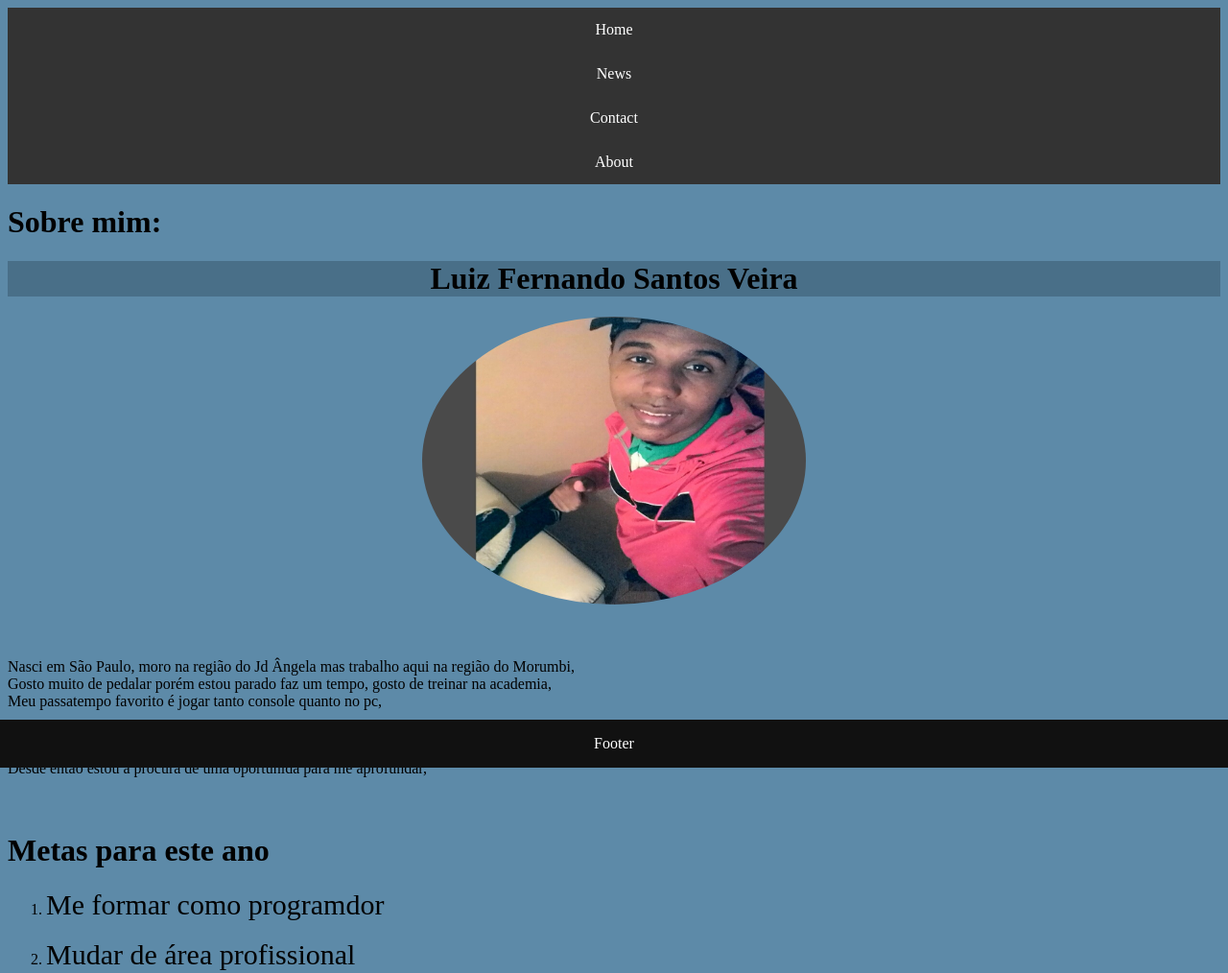
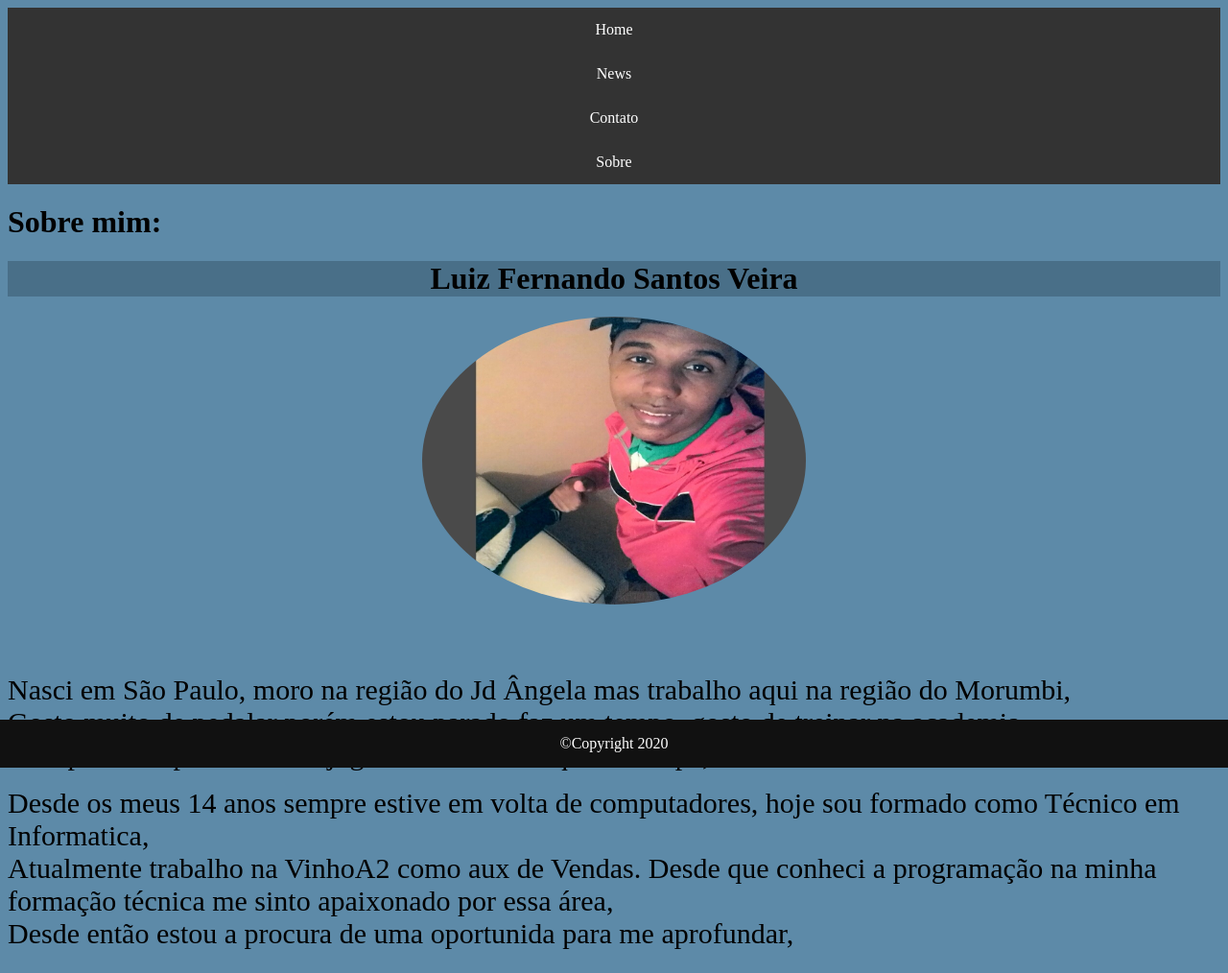
Before and after one commit to LuizF1408/minha_pagina, a plain HTML site: page index.html in a window 1280 px wide. Shown: the top 1014 px of the page at 96% size. Drawn offline with Linux system fonts and the light colour scheme.

Commit message:
att tudo

```diff
--- a/css/style.css
+++ b/css/style.css
@@ -5,7 +5,9 @@
     overflow: hidden;
     background-color: #333333;
   }
-
+  .navbar li {
+      float:center
+  }
 
 
   .navbar li a {
--- a/index.html
+++ b/index.html
@@ -12,8 +12,8 @@
   <ul>
     <li><a class="active" href="#home">Home</a></li>
     <li><a href="#news">News</a></li>
-    <li><a href="#contact">Contact</a></li>
-    <li><a href="#about">About</a></li>
+    <li><a href="#contact">Contato</a></li>
+    <li><a href="#about">Sobre</a></li>
 
   </ul>
 </div>
@@ -24,12 +24,12 @@
 <img style="border-radius: 50%" src ="perfil.jpg" width="400" height="300">
 </div>
 
-<a style="font-size:30px;"></a><br><br>Nasci em São Paulo, moro na região do Jd Ângela mas trabalho aqui na região do Morumbi,<br>Gosto muito de pedalar porém estou parado faz um tempo,
+<a style="font-size:30px;"><br><br>Nasci em São Paulo, moro na região do Jd Ângela mas trabalho aqui na região do Morumbi,<br>Gosto muito de pedalar porém estou parado faz um tempo,
 gosto de treinar na academia,<br> Meu passatempo favorito é jogar tanto console quanto no pc,
 <p>Desde os meus 14 anos sempre estive em volta de computadores, hoje sou formado como Técnico em Informatica,<br>
 Atualmente trabalho na VinhoA2 como aux de Vendas.
 Desde que conheci a programação na minha formação técnica me sinto apaixonado por essa área,<br> Desde então estou a procura de uma oportunida para me aprofundar,
-
+</a>
 <br><br><br>
 
 </p> </a>
@@ -53,7 +53,7 @@ Desde que conheci a programação na minha formação técnica me sinto apaixona
 
 <br><br><br><br><br><br>
 <div class="footer">
-  <p>Footer</p>
+  <p>&copy;Copyright 2020</p>
 </div>
 </body>
 </html
```
